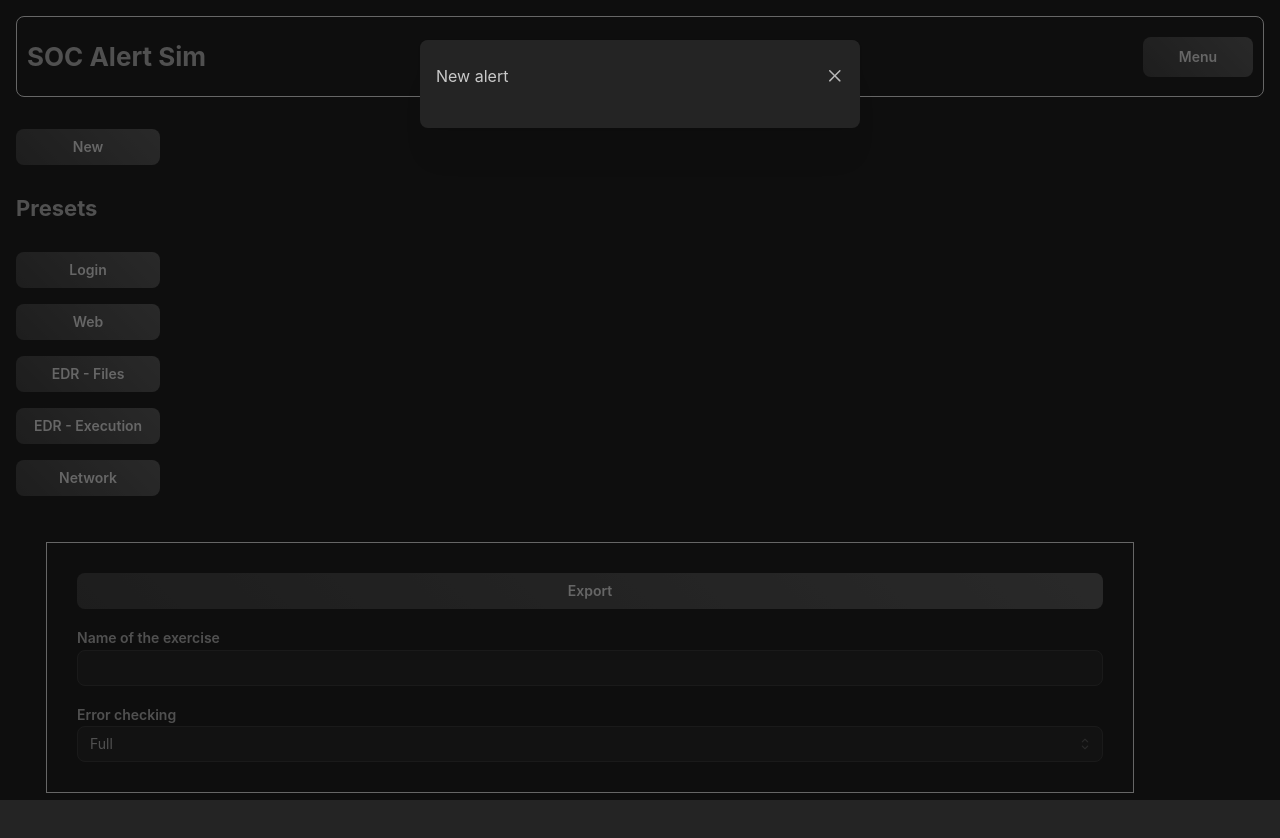
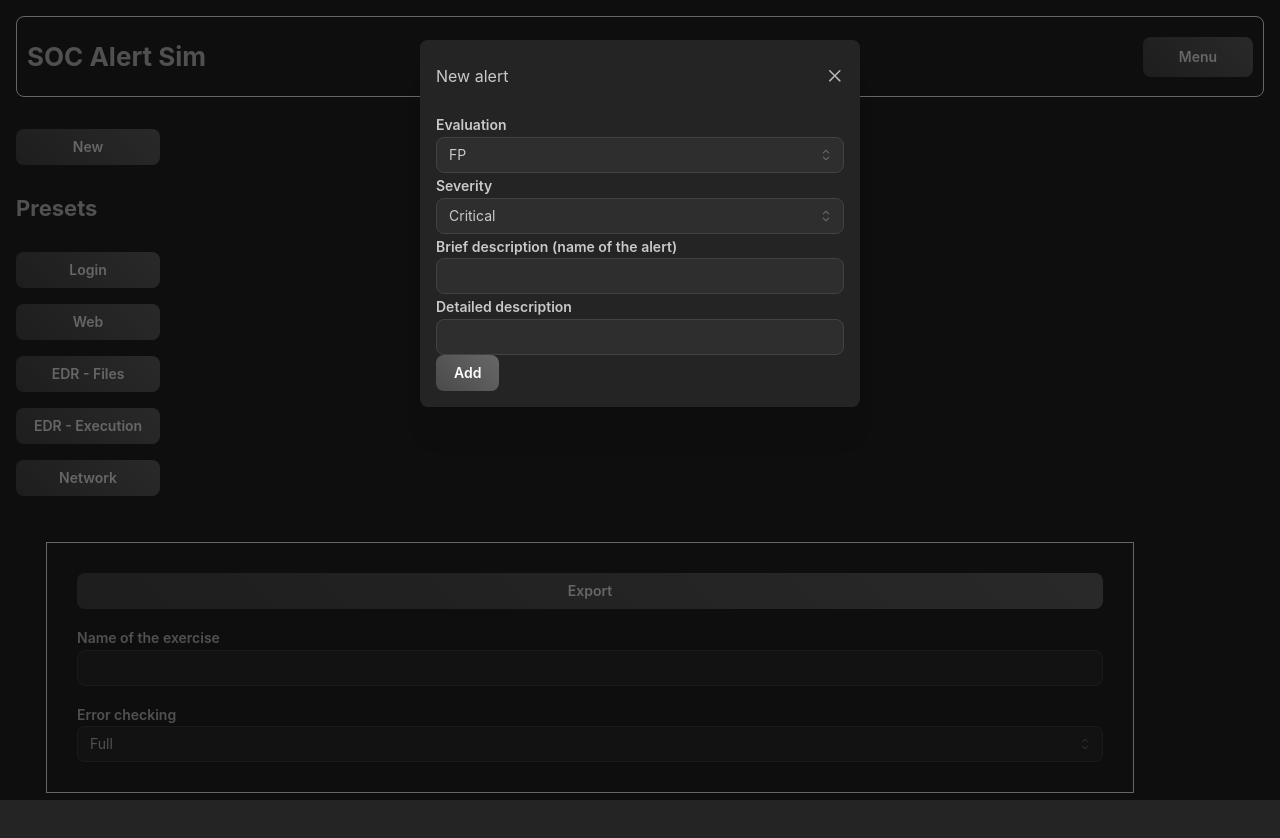
Before and after one commit to Xantus10/SOCAlertSim, a React (Vite) app: page /SOCAlertSim/create in a window 1280 px wide. Both pictures are taken after a click on the button "New". Built offline with nearby package versions, Linux system fonts and the light colour scheme.

Commit message:
Basic new alert functionality

```diff
--- /dev/null
+++ b/src/Components/NewAlert.tsx
@@ -0,0 +1,18 @@
+import { Button, NativeSelect, TextInput } from "@mantine/core";
+import { useState } from "react";
+import { severities, severityString, type PresetAlert, type Severity } from "./types/v1";
+
+
+export default function NewAlert( { addFunction, closeFunction }: { addFunction: (preset: PresetAlert) => void, closeFunction: () => void } ) {
+  const [newAlert, setNewAlert] = useState<PresetAlert>({severity: 1, briefdesc: '', description: '', mitre: [], eval: 'FP', fields: {}})
+
+  return (
+    <>
+      <NativeSelect label='Evaluation' data={['FP', 'TP']} value={newAlert.eval} onChange={(e) => {setNewAlert({...newAlert, eval: e.currentTarget.value as 'FP' | 'TP'})}} />
+      <NativeSelect label='Severity' data={severities.map((val) => ({label: severityString(val), value: val.toString()}))} value={newAlert.severity} onChange={(e) => {setNewAlert({...newAlert, severity: parseInt(e.currentTarget.value) as Severity})}} />
+      <TextInput label='Brief description (name of the alert)' value={newAlert.briefdesc} onChange={(e) => {setNewAlert({...newAlert, briefdesc: e.currentTarget.value})}} />
+      <TextInput label='Detailed description' value={newAlert.description} onChange={(e) => {setNewAlert({...newAlert, description: e.currentTarget.value})}} />
+      <Button onClick={() => {addFunction(newAlert); closeFunction()}}>Add</Button>
+    </>
+  );
+}
--- a/src/Components/types/v1.ts
+++ b/src/Components/types/v1.ts
@@ -7,6 +7,8 @@
  * `4 - Low`
  */
 export type Severity = 1 | 2 | 3 | 4;
+
+export const severities: Severity[] = [1, 2, 3, 4]
 
 
 export function severityString(sev: Severity) {
--- a/src/Pages/Creator.tsx
+++ b/src/Pages/Creator.tsx
@@ -4,6 +4,7 @@ import { notifications } from "@mantine/notifications";
 import { useState, useEffect } from "react";
 import { SHA256 } from "crypto-js";
 
+import NewAlert from "../Components/NewAlert";
 import type { PresetAlert as PresetAlertV1, V1Json as Json, Alert, AlertEval } from "../Components/types/v1";
 import { MutableAlert } from "../Components/AlertDisplays/v1";
 
@@ -111,7 +112,7 @@ export default function Creator() {
       </Stack>
     </Group>
     <Modal opened={newDisc} onClose={newDiscController.close} title="New alert">
-
+      <NewAlert addFunction={appendPreset} closeFunction={newDiscController.close} />
     </Modal>
     </>
   );
```
